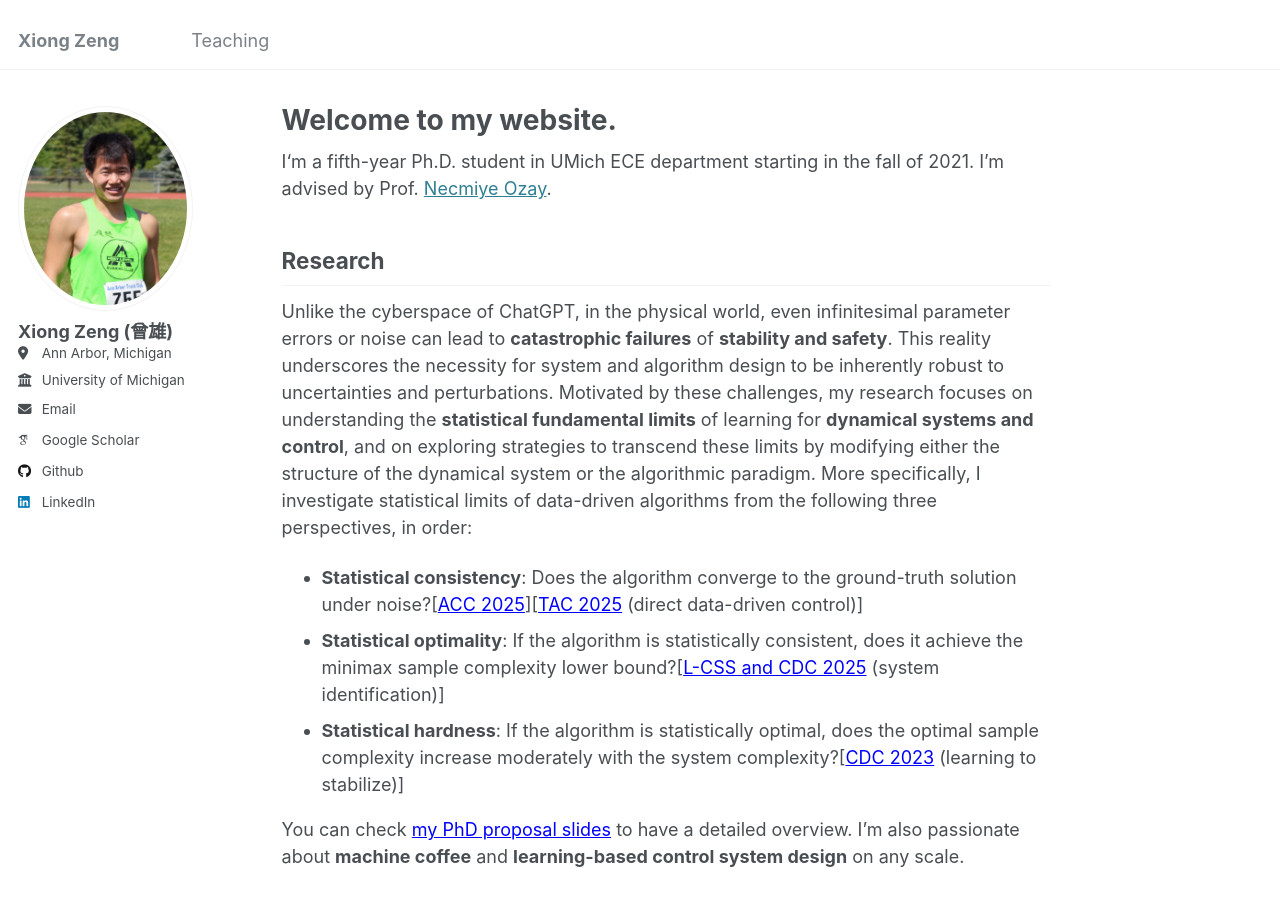
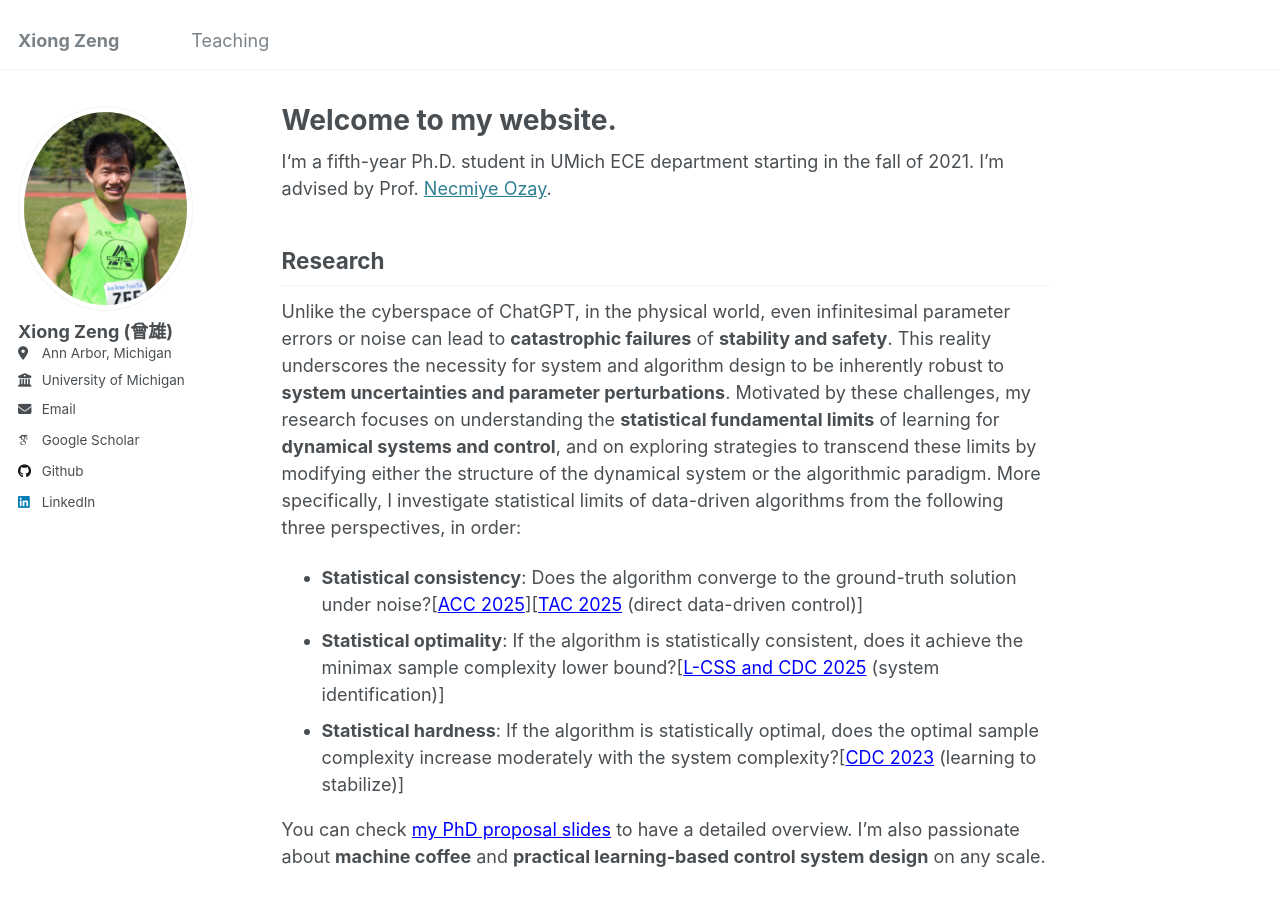
Before and after one commit to zengxiong111/zengxiong.github.io, a Jekyll site: the page built from _pages/about.md, in a window 1280 px wide and 900 px high. Built offline with Jekyll 4.4.1, drawn with Linux system fonts in a browser that asks for light colours; some web fonts are replaced.

Commit message:
Update about.md

```diff
--- a/_pages/about.md
+++ b/_pages/about.md
@@ -11,12 +11,12 @@ I‘m a fifth-year Ph.D. student in UMich ECE department starting in the fall of
 
 ## Research
 
-Unlike the cyberspace of ChatGPT, in the physical world, even infinitesimal parameter errors or noise can lead to **catastrophic failures** of **stability and safety**. This reality underscores the necessity for system and algorithm design to be inherently robust to uncertainties and perturbations. Motivated by these challenges, my research focuses on understanding the **statistical fundamental limits** of learning for **dynamical systems and control**, and on exploring strategies to transcend these limits by modifying either the structure of the dynamical system or the algorithmic paradigm. More specifically, I investigate statistical limits of data-driven algorithms from the following three perspectives, in order:
+Unlike the cyberspace of ChatGPT, in the physical world, even infinitesimal parameter errors or noise can lead to **catastrophic failures** of **stability and safety**. This reality underscores the necessity for system and algorithm design to be inherently robust to **system uncertainties and parameter perturbations**. Motivated by these challenges, my research focuses on understanding the **statistical fundamental limits** of learning for **dynamical systems and control**, and on exploring strategies to transcend these limits by modifying either the structure of the dynamical system or the algorithmic paradigm. More specifically, I investigate statistical limits of data-driven algorithms from the following three perspectives, in order:
 - **Statistical consistency**: Does the algorithm converge to the ground-truth solution under noise?[<a href="https://web.eecs.umich.edu/~necmiye/pubs/ZengBO_acc25.pdf" style="color: blue;" target="_blank">ACC 2025</a>][<a href="https://arxiv.org/abs/2412.19705" style="color: blue;" target="_blank">TAC 2025</a> (direct data-driven control)]
 - **Statistical optimality**: If the algorithm is statistically consistent, does it achieve the minimax sample complexity lower bound?[<a href="https://arxiv.org/abs/2503.16817" style="color: blue;" target="_blank">L-CSS and CDC 2025</a> (system identification)]
 - **Statistical hardness**: If the algorithm is statistically optimal, does the optimal sample complexity increase moderately with the system complexity?[<a href="https://arxiv.org/abs/2311.11151" style="color: blue;" target="_blank">CDC 2023</a> (learning to stabilize)]
 
-You can check <a href="https://github.com/zengxiong111/zengxiong.github.io/blob/master/files/phd_propsoal_Xiong_Zeng_part.pdf" style="color: blue;" target="_blank">my PhD proposal slides</a> to have a detailed overview. I'm also passionate about **machine coffee** and **learning-based control system design** on any scale.
+You can check <a href="https://github.com/zengxiong111/zengxiong.github.io/blob/master/files/phd_propsoal_Xiong_Zeng_part.pdf" style="color: blue;" target="_blank">my PhD proposal slides</a> to have a detailed overview. I'm also passionate about **machine coffee** and **practical learning-based control system design** on any scale.
 &nbsp;
 ## Publications (<sup>*</sup> denotes equal contribution)
 
```
